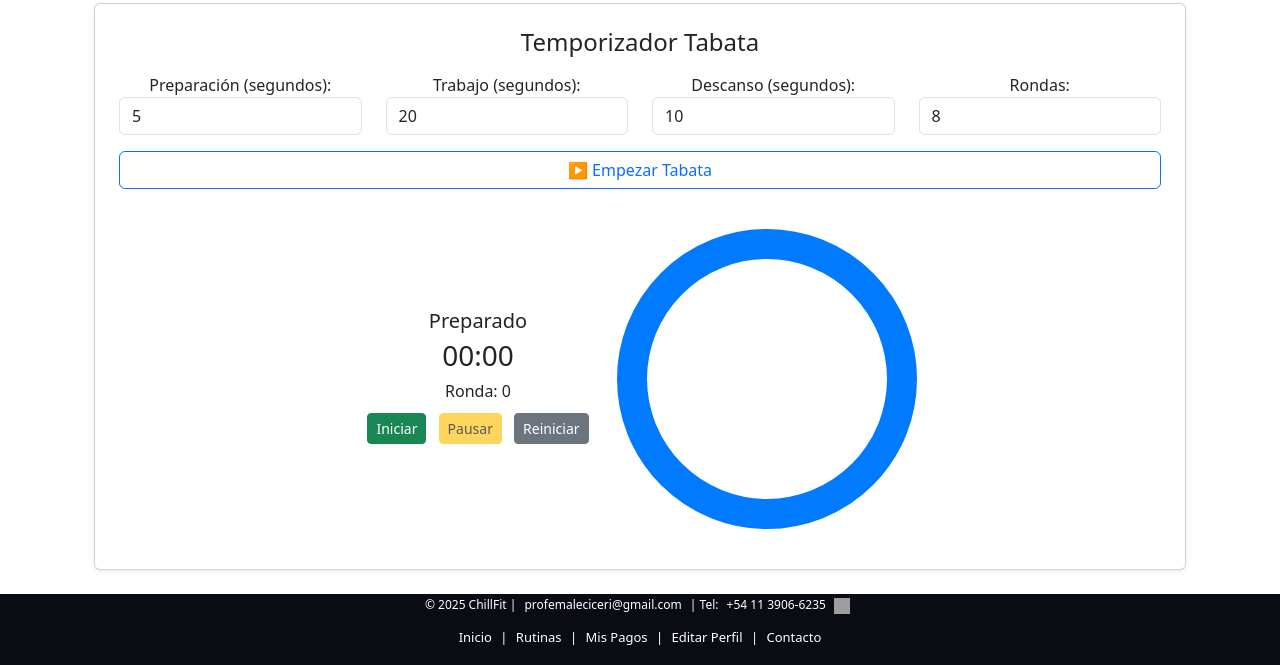
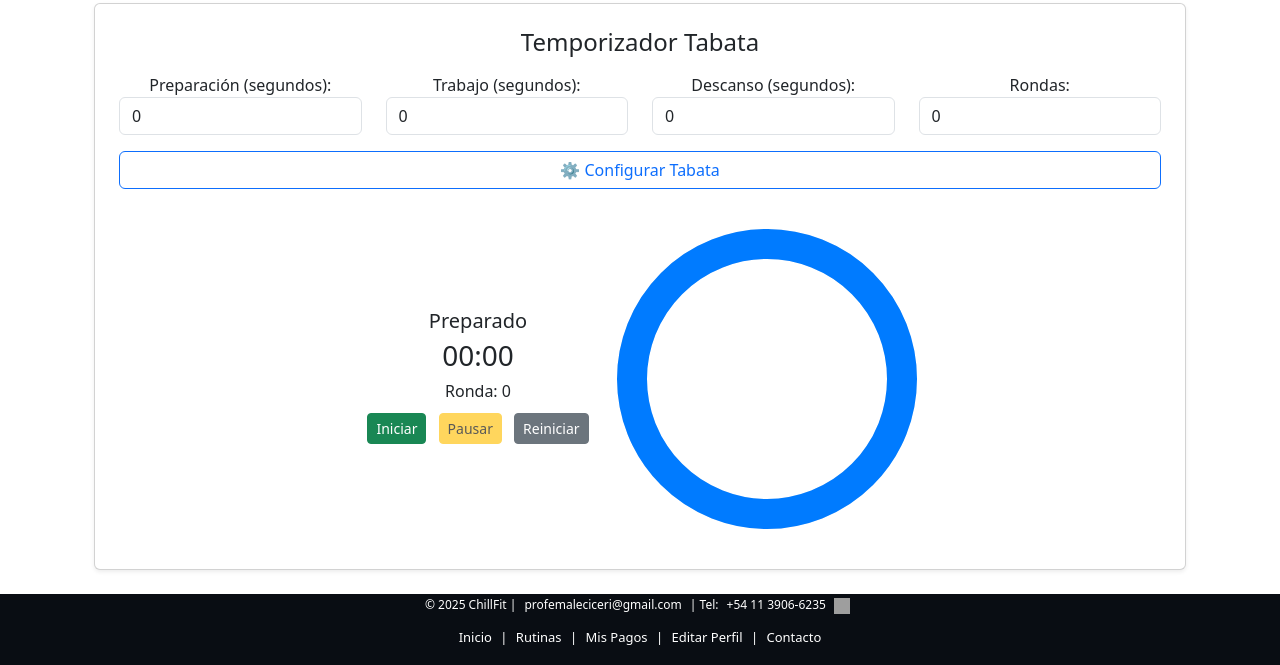
Before and after one commit to julianlods/ChillFit, a Django app: page /rutinas/1/ in a window 1280 px wide. Shown: the part 571-1236 px from the top of the page. Run offline with Django 5.2, Linux system fonts and the light colour scheme; a user stored in the database is signed in; tables that the repository leaves empty hold one stand-in row (values such as "Sample post"); some libraries are stand-ins or nearby versions; grey boxes are pictures that could not be loaded.

Commit message:
💪 Mejora Tabata: - Validación de configuración completa - Bloqueo si falta trabajo o rondas - Círculo inicia desde arriba y se consume en sentido antihorario - Opción incluir_tabata desde el admin - Ocultar Tabata si no corresponde

```diff
--- a/ChillFit/admin.py
+++ b/ChillFit/admin.py
@@ -60,7 +60,7 @@ admin.site.register(Bloque, BloqueAdmin)
 
 # Configuración para el modelo Rutina
 class RutinaAdmin(admin.ModelAdmin):
-    list_display = ('nombre', 'descripcion')
+    list_display = ('nombre', 'descripcion', 'incluir_tabata')
     search_fields = ('nombre', 'descripcion')
     list_filter = ()
     ordering = ('nombre',)
--- a/ChillFit/models.py
+++ b/ChillFit/models.py
@@ -132,6 +132,7 @@ class Rutina(models.Model):
     nombre = models.CharField(max_length=100)
     descripcion = models.TextField(blank=True, null=True)  # Campo agregado
     bloques = models.ManyToManyField(Bloque, blank=True)
+    incluir_tabata = models.BooleanField(default=True, help_text="¿Mostrar temporizador Tabata en esta rutina?")
 
     def __str__(self):
         return self.nombre
--- a/ChillFit/templates/ChillFit/base.html
+++ b/ChillFit/templates/ChillFit/base.html
@@ -100,12 +100,6 @@
             transform-origin: 50% 50%;
         }
 
-        .circle-timer {
-            width: 100%;
-            height: 100%;
-            transform: rotate(-90deg) scaleX(-1); /* <-- reloj correcto */
-        }
-
         circle.bg {
             fill: none;
             stroke: #eee;
@@ -120,6 +114,8 @@
             stroke-dasharray: 282.6;
             stroke-dashoffset: 0;
             transition: stroke 0.3s;
+            transform: scaleY(-1); /* invierte sentido sin romper el punto de inicio */
+            transform-origin: 50% 50%;
         }
     </style>
 
@@ -245,8 +241,15 @@
           preparacion = parseInt(document.getElementById("preparacion_global").value);
           rondas = parseInt(document.getElementById("rondas_global").value);
 
-          if (isNaN(trabajo) || isNaN(descanso) || isNaN(preparacion) || isNaN(rondas)) {
-            alert("Por favor completá todos los campos con números válidos.");
+          if (
+            isNaN(trabajo) || isNaN(descanso) || isNaN(preparacion) || isNaN(rondas) ||
+            trabajo === 0 || rondas === 0
+            ) {
+            Swal.fire({
+                icon: "error",
+                title: "Configuración inválida",
+                text: "Configurá el tiempo de trabajo y la cantidad de rondas antes de comenzar."
+            });
             return;
           }
 
@@ -338,6 +341,23 @@
         }
 
         document.getElementById("start_global").addEventListener("click", () => {
+            const trabajoInput = parseInt(document.getElementById("trabajo_global").value);
+            const rondasInput = parseInt(document.getElementById("rondas_global").value);
+            const timerVisible = document.getElementById("tabata_global_timer").style.display !== 'none';
+
+            if (
+                isNaN(trabajoInput) || isNaN(rondasInput) ||
+                trabajoInput <= 0 || rondasInput <= 0 ||
+                !timerVisible
+            ) {
+                Swal.fire({
+                    icon: "warning",
+                    title: "Tabata no configurado",
+                    text: "Por favor, configurá los valores antes de iniciar el Tabata."
+                });
+                return;
+            }
+
             if (!temporizador) {
                 temporizador = setInterval(tick, 1000);
                 pausado = false;
@@ -358,7 +378,12 @@
           clearInterval(temporizador);
           temporizador = null;
           document.getElementById("tabata_global_timer").style.display = 'none';
+          document.getElementById("preparacion_global").value = 0;
+          document.getElementById("trabajo_global").value = 0;
+          document.getElementById("descanso_global").value = 0;
+          document.getElementById("rondas_global").value = 0;
         }
+
         </script>
 
 </body>
--- a/ChillFit/templates/ChillFit/rutinas/ver_rutina_detalle.html
+++ b/ChillFit/templates/ChillFit/rutinas/ver_rutina_detalle.html
@@ -41,7 +41,7 @@
     </div>
 
     <div class="row justify-content-center"> <!-- Centrar las tarjetas -->
-        {% for bloque in rutina.bloques %}
+        {% for bloque in rutina.bloques.all %}
             <div class="col-md-6 col-lg-4 mb-4">
                 <div class="card shadow-sm">
                     <div class="card-header bg-primary text-white">
@@ -76,29 +76,30 @@
         {% endfor %}
     </div>
 
+    {% if rutina.incluir_tabata %}
         <hr>
         <div class="card shadow-sm mt-4 p-4">
         <h4 class="mb-3">Temporizador Tabata</h4>
         <div class="row mb-3">
             <div class="col-md-3">
             <label>Preparación (segundos):</label>
-          <input type="number" class="form-control" id="preparacion_global" value="5">
+            <input type="number" class="form-control" id="preparacion_global" value="0">
             </div>
             <div class="col-md-3">
             <label>Trabajo (segundos):</label>
-          <input type="number" class="form-control" id="trabajo_global" value="20">
+            <input type="number" class="form-control" id="trabajo_global" value="0">
             </div>
             <div class="col-md-3">
             <label>Descanso (segundos):</label>
-          <input type="number" class="form-control" id="descanso_global" value="10">
+            <input type="number" class="form-control" id="descanso_global" value="0">
             </div>
             <div class="col-md-3">
             <label>Rondas:</label>
-          <input type="number" class="form-control" id="rondas_global" value="8">
+            <input type="number" class="form-control" id="rondas_global" value="0">
             </div>
         </div>
 
-      <button class="btn btn-outline-primary mb-4" onclick="configurarTabataGlobal()">▶️ Empezar Tabata</button>
+        <button class="btn btn-outline-primary mb-4" onclick="configurarTabataGlobal()">⚙️ Configurar Tabata</button>
 
         <div id="tabata_global_timer" class="d-flex flex-column flex-md-row justify-content-center align-items-center gap-4 py-3" style="display: none;">
 
@@ -123,6 +124,7 @@
             </div>
         </div>
         </div>
+    {% endif %}
 
 </div>
 {% endblock %}
--- a/ChillFit/views.py
+++ b/ChillFit/views.py
@@ -170,10 +170,7 @@ def ver_rutina_detalle(request, rutina_id):
         bloques_lista.append(bloque)
 
     return render(request, 'ChillFit/rutinas/ver_rutina_detalle.html', {
-        'rutina': {
-            'id': rutina.id,
-            'bloques': bloques_lista
-        },
+        'rutina': rutina,  # ← pasás el objeto original
         'usuario_rutina': usuario_rutina,
         'fecha_hoy': now().date()
     })
```
Also changed, not shown: ChillFit/migrations/0033_rutina_incluir_tabata.py (added). Lines whose indentation alone changed are shown as unchanged.
